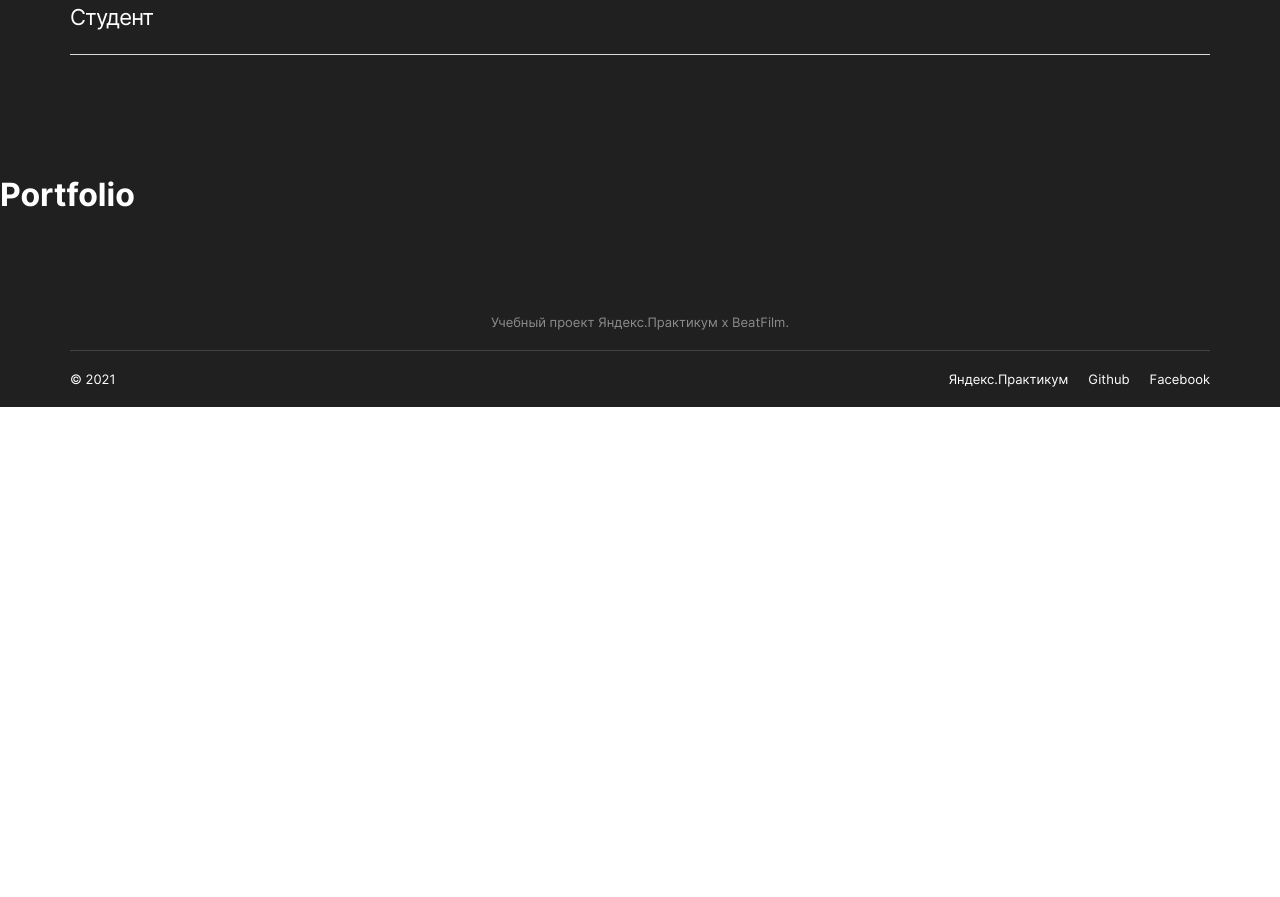
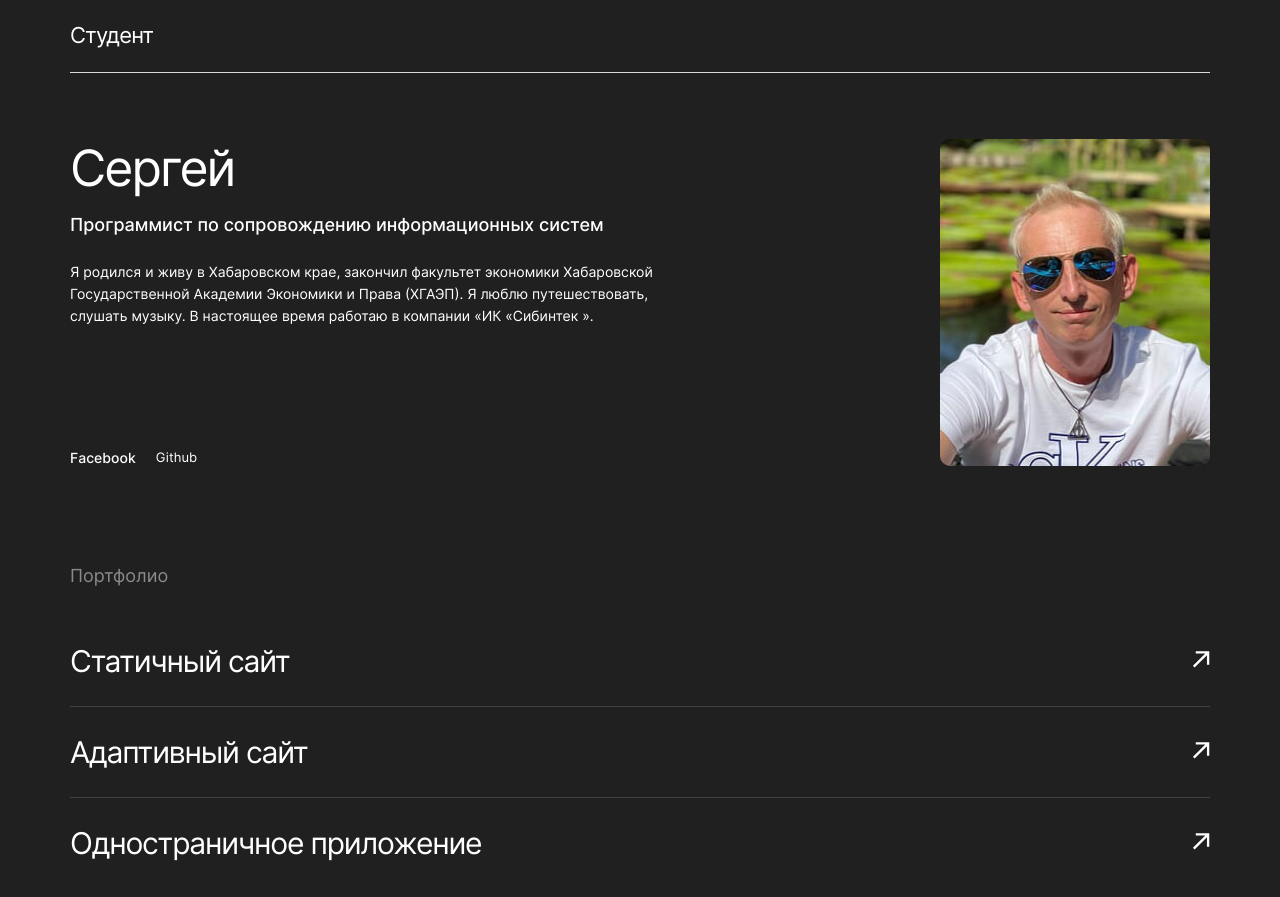
Before and after one commit to sergey-popov-1964/movies-explorer-frontend, a React (Create React App) app: page / in a window 1280 px wide. Shown: the part 1900-2797 px from the top of the page. Before the commit the page ends 2307 px from the top, so only its background shows below. Built offline with nearby package versions, Linux system fonts and the light colour scheme.

Commit message:
19_07_2021__1

```diff
--- a/src/components/Main/AboutMe/AboutMe.css
+++ b/src/components/Main/AboutMe/AboutMe.css
@@ -2,3 +2,94 @@
   padding: 110px 70px 100px;
   background-color: #202020;
 }
+
+.about__me-list {
+  margin: 66px 0 0;
+  padding: 0;
+  display: grid;
+  grid-template: 1fr max-content / 1fr max-content;
+}
+
+.about__me-content {
+  grid-row: 1/2;
+  grid-column: 1/2;
+}
+
+.about__me-links {
+  grid-row: 2/3;
+  grid-column: 1/2;
+}
+
+.about__me-photo {
+  grid-row: 1/3;
+  grid-column: 2/3;
+  width: 270px;
+  height: 327px;
+  border-radius: 10px;
+}
+
+.about__me-title {
+  margin: 0;
+  padding: 0;
+  font-weight: 400;
+  font-size: 50px;
+  line-height: 58px;
+  letter-spacing: -0.04em;
+  color: #FFFFFF;
+}
+
+.about__me-subtitle {
+  width: 600px;
+  margin: 18px 0 0;
+  padding: 0;
+  font-weight: 500;
+  font-size: 18px;
+  line-height: 20px;
+  color: #FFFFFF;
+}
+
+.about__me-description {
+  width: 600px;
+  margin: 26px 0 0;
+  padding: 0;
+  font-weight: 400;
+  font-size: 14px;
+  line-height: 22px;
+  color: #FFFFFF;
+}
+
+.about__me-links {
+  margin: 0;
+  padding: 0;
+  display: flex;
+  flex-direction: row;
+  align-content: end;
+}
+
+.about__me-text {
+  margin: 0;
+  font-weight: 500;
+  font-size: 14px;
+  line-height: 17px;
+  color: #FFFFFF;
+}
+
+.about__me-item {
+  text-decoration: none;
+  list-style: none;
+  margin: 0 20px 0 0;
+  font-weight: 500;
+  font-size: 14px;
+  line-height: 17px;
+  color: #FFFFFF;
+}
+
+.about__me-link {
+  text-decoration: none;
+  color: #FFFFFF;
+  transition: all .5s ease;
+}
+
+.about__me-link:hover {
+  opacity: .8;
+}
--- a/src/components/Main/AboutMe/AboutMe.js
+++ b/src/components/Main/AboutMe/AboutMe.js
@@ -2,15 +2,39 @@ import React from 'react';
 import './AboutMe.css';
 import '../../App/App.css';
 import '../Main.css'
+import myPhoto from "../../../images/my_photo.jpg";
 
 function AboutMe() {
 
   return (
     <div id="student" className="block main__block about-me">
       <h2 className="main__block-head">Студент</h2>
-
-
-
+      <div className="about__me-list">
+        <div className="about__me-content">
+          <h1 className="about__me-title">Сергей</h1>
+          <p className="about__me-subtitle">Программист по сопровождению информационных систем</p>
+          <p className="about__me-description">Я родился и живу в Хабаровском крае, закончил факультет экономики
+            Хабаровской Государственной Академии Экономики и Права (ХГАЭП). Я люблю путешествовать, слушать музыку. В
+            настоящее время работаю в компании «ИК «Сибинтек ».</p>
+        </div>
+        <ul className="about__me-links">
+          <li className="about__me-text about__me-item">
+            <a href="https://www.facebook.com/sergey.popov.10297/"
+               target="_blank"
+               className="about__me-link">
+              Facebook
+            </a>
+          </li>
+          <li className="footer__text footer__item">
+            <a href="https://github.com/sergey-popov-1964/movies-explorer-frontend"
+               target="_blank"
+               className="footer__link">
+              Github
+            </a>
+          </li>
+        </ul>
+        <img src={myPhoto} className="about__me-photo" alt=""/>
+      </div>
     </div>
   )
 
--- a/src/components/Main/NavTab/NavTab.js
+++ b/src/components/Main/NavTab/NavTab.js
@@ -7,27 +7,28 @@ function NavTab() {
   return (
     <ul className="nav">
       <li className="nav__item">
-        <a href="#about">О проекте</a>
-        {/*<button type="button"*/}
-        {/*        className="nav__button">*/}
-        {/*  О проекте*/}
-        {/*</button>*/}
+        <a href="#about">
+          <button type="button"
+                  className="nav__button">
+            О проекте
+          </button>
+        </a>
       </li>
       <li className="nav__item">
-        {/*<Link to="/#tc">111111</Link>*/}
-        <a href="#techs">Технологии</a>
-        {/*<Link to="/#section-1">Технологии</Link>*/}
-        {/*<button type="button"*/}
-        {/*        className="nav__button">*/}
-        {/*  Технологии*/}
-        {/*</button>*/}
+        <a href="#techs">
+          <button type="button"
+                  className="nav__button">
+            Технологии
+          </button>
+        </a>
       </li>
       <li className="nav__item">
-        <a href="#student">Студент</a>
-        {/*<button type="button"*/}
-        {/*        className="nav__button">*/}
-        {/*  Студент*/}
-        {/*</button>*/}
+        <a href="#student">
+          <button type="button"
+                  className="nav__button">
+            Студент
+          </button>
+        </a>
       </li>
     </ul>
   )
--- a/src/components/Main/Portfolio/Portfolio.css
+++ b/src/components/Main/Portfolio/Portfolio.css
@@ -0,0 +1,47 @@
+.portfolio {
+  padding: 0 70px 125px;
+  background-color: #202020;
+}
+
+.portfolio__list {
+  margin: 0;
+  padding: 0;
+}
+.portfolio__title {
+  margin: 0;
+  padding: 0 0 30px 0;
+  font-weight: 400;
+  font-size: 18px;
+  line-height: 20px;
+  color: #8B8B8B;
+  list-style: none;
+  text-decoration: none;
+}
+.portfolio__item {
+  margin: 0;
+  padding: 20px 0;
+  display: flex;
+  flex-direction: row;
+  justify-content: space-between;
+  align-items: center;
+  border-bottom: solid 1px  #424242;
+}
+
+.portfolio__item:last-of-type {
+  border-bottom: none;
+  padding-bottom: 0;
+}
+
+.portfolio__text {
+  margin: 0;
+  padding: 0;
+  font-weight: 400;
+  font-size: 30px;
+  line-height: 50px;
+  letter-spacing: -0.04em;
+  color: #FFFFFF;
+}
+
+.portfolio__text:last-of-type {
+margin-bottom: 0;
+}
--- a/src/components/Main/Portfolio/Portfolio.js
+++ b/src/components/Main/Portfolio/Portfolio.js
@@ -1,13 +1,37 @@
 import React from 'react';
 import './Portfolio.css';
 import '../../App/App.css';
+import arrow from "../../../images/arrow.svg";
 
 function Portfolio() {
 
 
   return (
-    <div className="block">
-      <h1>Portfolio</h1>
+    <div id="techs" className="block main__block portfolio">
+      <ul className="portfolio__list">
+        <li className="portfolio__title">
+          Портфолио
+        </li>
+        <li className="portfolio__item">
+          <p className="portfolio__text">Статичный сайт</p>
+          <a href="https://sergey-popov-1964.github.io/how-to-learn/index.html" target="_blank">
+            <img src={arrow} alt=""/>
+          </a>
+        </li>
+        <li className="portfolio__item">
+          <p className="portfolio__text">Адаптивный сайт</p>
+          <a href="https://sergey-popov-1964.github.io/russian-travel/index.html" target="_blank">
+            <img src={arrow} alt=""/>
+          </a>
+        </li>
+        <li className="portfolio__item">
+          <p className="portfolio__text">Одностраничное приложение</p>
+          <a href="https://sergey-popov-1964.github.io/mesto/index.html" target="_blank">
+            <img src={arrow} alt=""/>
+          </a>
+        </li>
+      </ul>
+
     </div>
   )
 }
```
Also changed, not shown: src/images/arrow.svg (added).
